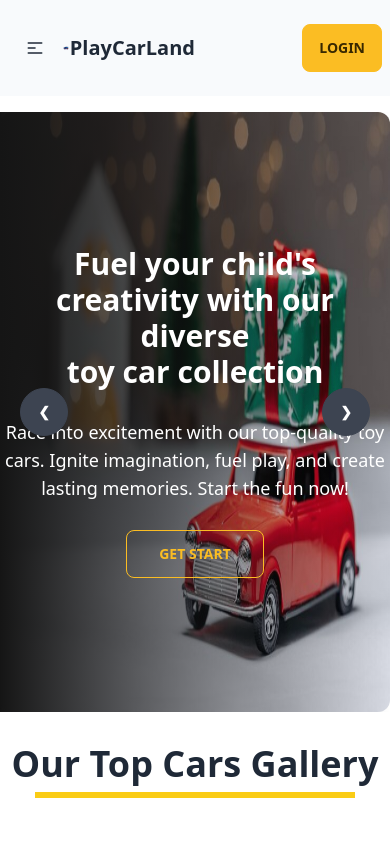
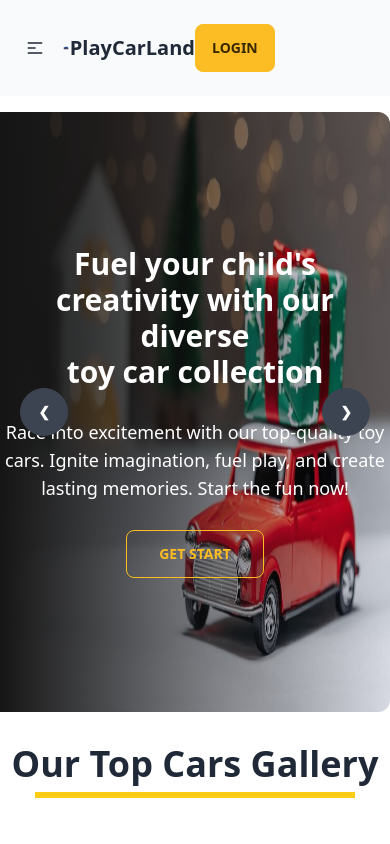
Before and after one commit to morshedalam39/Toy-car-with-auth-mongoDb, a React (Vite) app: page / in a window 390 px wide. Shown: the top 844 px of the page. Built offline with nearby package versions, Linux system fonts and the light colour scheme; no server answers.

Commit message:
Readme .md Added

```diff
--- a/src/Layout/Main.jsx
+++ b/src/Layout/Main.jsx
@@ -2,9 +2,43 @@
 import { Outlet } from 'react-router-dom';
 import NavBar from '../pages/Shared/NavBar/NavBar';
 import Footer from '../pages/Shared/Footer/Footer';
+import { useContext } from 'react';
+import { AuthContext } from '../providers/AuthProvider';
 
 const Main = () => {
-    return (
+//     const {loading}=useContext(AuthContext)
+
+//     if (loading) {
+//         return (
+//           <div className="flex justify-center">
+//             <progress className="progress w-56"></progress>
+//           </div>
+//         );
+//       }
+
+
+//     return (
+//         <div>
+//             <NavBar></NavBar>
+//             <div className="min-h-[calc(100vh-447px)]">
+//                 <Outlet></Outlet>
+//             </div>
+
+//             <Footer></Footer>
+//         </div>
+//     );
+// };
+
+
+const { loading } = useContext(AuthContext);
+
+  return (
+    <>
+      {loading ? (
+        <div className="flex justify-center mt-8">
+           <progress className="progress w-56"></progress>
+        </div>
+      ) : (
         <div>
             <NavBar></NavBar>
             <div className="min-h-[calc(100vh-447px)]">
@@ -13,7 +47,9 @@ const Main = () => {
 
             <Footer></Footer>
         </div>
-    );
+      )}
+    </>
+  );
 };
 
 export default Main;
--- a/src/pages/Blog/Blog.jsx
+++ b/src/pages/Blog/Blog.jsx
@@ -31,7 +31,7 @@ An access token and a refresh token are both used in authentication and authoriz
 </section>
         </div>
 
-		// huiiugiugu
+
     );
 };
 
--- a/src/pages/Home/ShopCategory/ShopCategoryCard.jsx
+++ b/src/pages/Home/ShopCategory/ShopCategoryCard.jsx
@@ -11,7 +11,7 @@ const ShopCategoryCard = ({cat ,handelToast}) => {
     return (
 
 
- <div className="card w-96 bg-base-100 shadow-xl">
+ <div className="card w-full bg-base-100 shadow-xl">
   <figure className="px-10 pt-10">
     <img src={photo}alt="Shoes" className="rounded-xl" />
   </figure>
--- a/src/pages/Shared/NavBar/NavBar.jsx
+++ b/src/pages/Shared/NavBar/NavBar.jsx
@@ -36,7 +36,7 @@ return (
             </div>
            <div>
            <Link to="/" >
-                <img className='w-40' src={logo} alt="" />
+                <img className='w-32' src={logo} alt="" />
 
 
             </Link>
@@ -51,7 +51,7 @@ return (
                 {navItems}
             </ul>
         </div>
-        <div className="navbar-end">
+        <div className="md:navbar-end">
             <div>
             {user && (
             <img
```
Also changed, not shown: src/pages/AddToy/AddToy.jsx (+9 -0 lines), 1 other file (tests, documents, lock files or other folders).
